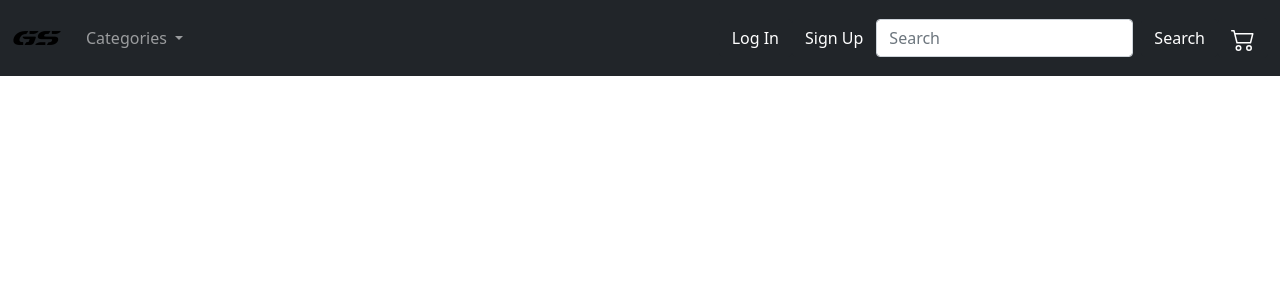
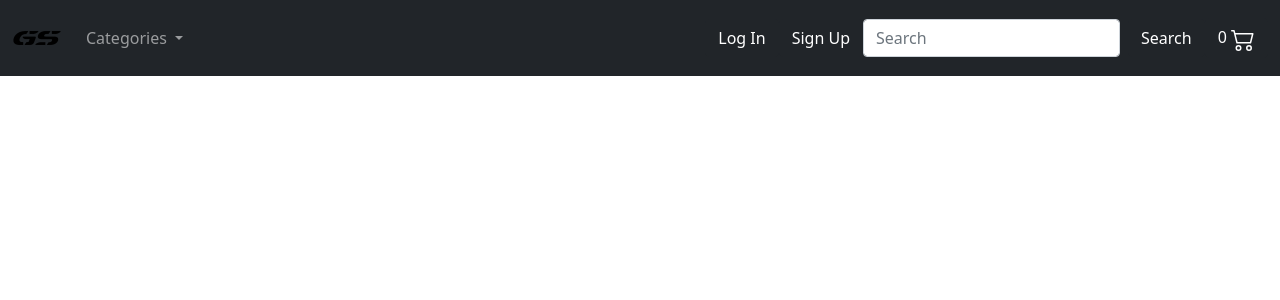
Before and after one commit to alhcomer/game_ecommerce_site, a Django app: page /basket/ in a window 1280 px wide. Shown: the top 300 px of the page. Run offline with Django 4.2, Linux system fonts and the light colour scheme; data that the repository does not hold is empty.

Commit message:
fixed basket html rep showing 0 when items added

```diff
--- a/templates/gaming_shop/base.html
+++ b/templates/gaming_shop/base.html
@@ -48,7 +48,13 @@
                 </form>
                 </div>
                 <a href="{% url 'basket:basket_summary' %}" type="button" role="button" class="btn btn-dark">
-                    <div id="basket-quantity"></div>
+                    {% with total_quantity=basket|length %}
+                        {% if total_quantity > 0 %}
+                            <div id="basket-quantity" class="d-inline-flex">{{ total_quantity }}</div>
+                        {% else %}
+                            <div id="basket-quantity" class="d-inline-flex">0</div>
+                        {% endif %}
+                    {% endwith %}
                     <svg xmlns="http://www.w3.org/2000/svg" width="24" height="24" fill="currentColor" class="bi bi-cart2" viewBox="0 0 16 16">
                         <path d="M0 2.5A.5.5 0 0 1 .5 2H2a.5.5 0 0 1 .485.379L2.89 4H14.5a.5.5 0 0 1 .485.621l-1.5 6A.5.5 0 0 1 13 11H4a.5.5 0 0 1-.485-.379L1.61 3H.5a.5.5 0 0 1-.5-.5zM3.14 5l1.25 5h8.22l1.25-5H3.14zM5 13a1 1 0 1 0 0 2 1 1 0 0 0 0-2zm-2 1a2 2 0 1 1 4 0 2 2 0 0 1-4 0zm9-1a1 1 0 1 0 0 2 1 1 0 0 0 0-2zm-2 1a2 2 0 1 1 4 0 2 2 0 0 1-4 0z"/>
                     </svg>
```
